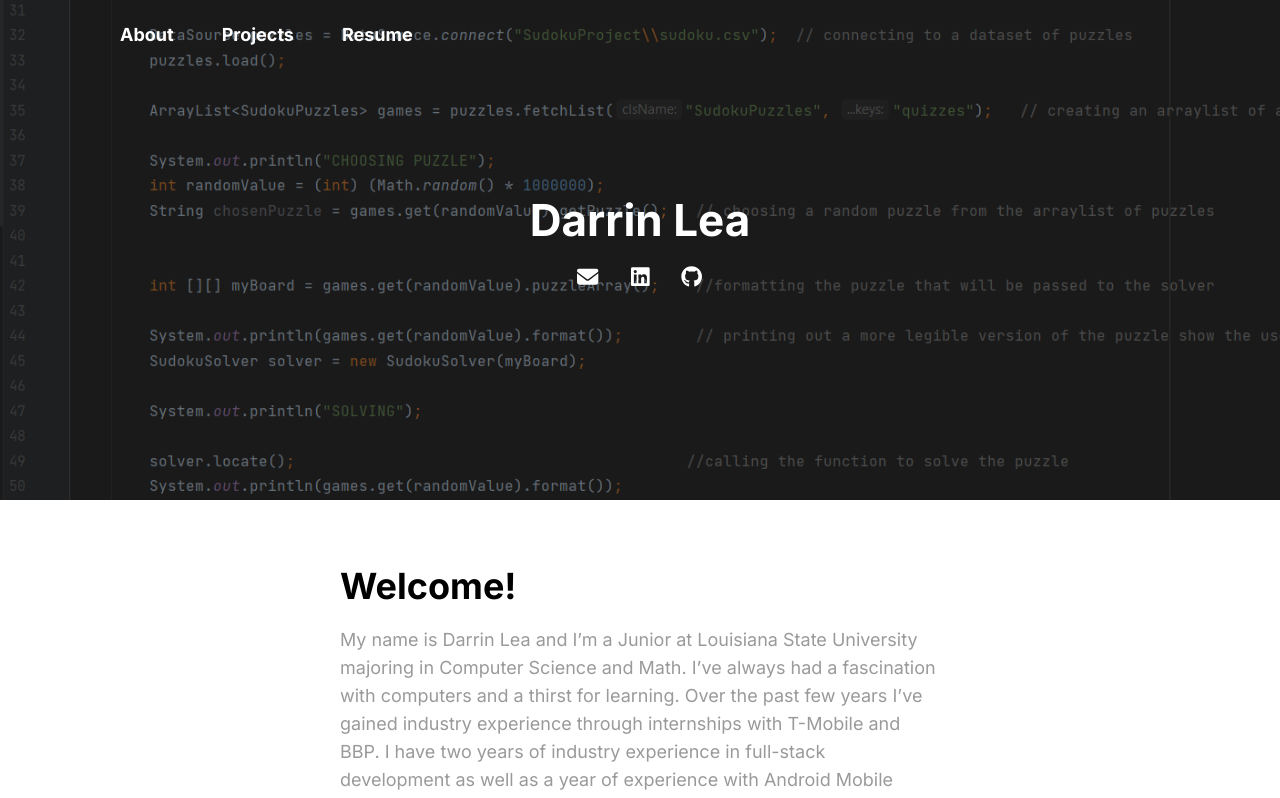
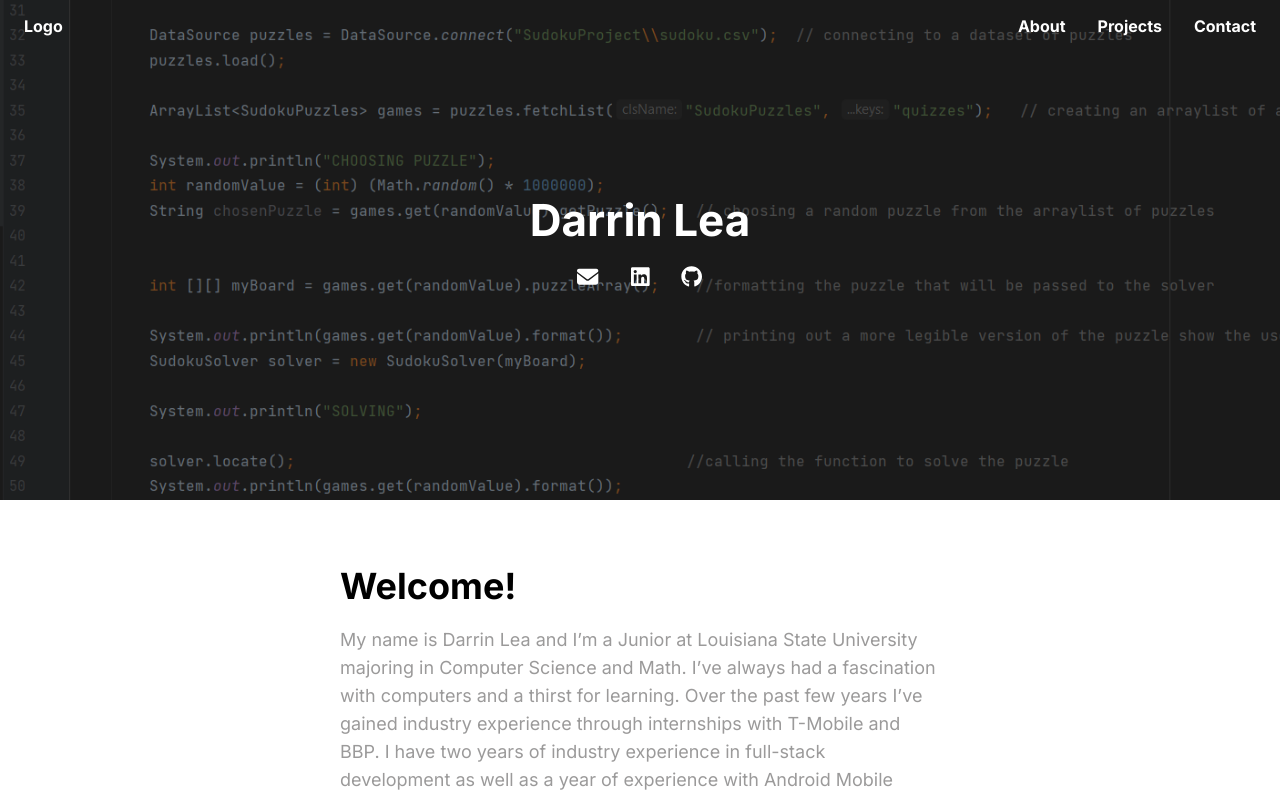
Before and after one commit to dlea8/darrin-website, a React (Create React App) app: page / in a window 1280 px wide. Shown: the top 798 px of the page. Built offline with nearby package versions, Linux system fonts and the light colour scheme.

Commit message:
initial commit for navbar

```diff
--- a/src/NavBar/PagesNavbar.js
+++ b/src/NavBar/PagesNavbar.js
@@ -1,4 +1,4 @@
-import "./navbar.css";
+import "./navbarOld.css";
 import { FontAwesomeIcon } from '@fortawesome/react-fontawesome';
 import { faLinkedin, faGithub } from '@fortawesome/free-brands-svg-icons';
 import {faEnvelope} from  '@fortawesome/free-solid-svg-icons';
--- a/src/NavBar/navbar.css
+++ b/src/NavBar/navbar.css
@@ -1,96 +1,106 @@
-.navbar-container {
-    background-color: transparent;
-    position: absolute;
+/* Base navbar */
+.navbar {
+    position: fixed;
+    top: 0;
     width: 100%;
+    z-index: 1000;
+    background: transparent;
+    transition: background-color 300ms ease, box-shadow 300ms ease;
+
+    color: white;
+    font-weight: bold;
 }
 
-.navbar-flex {
-    display: flex;
-    flex-direction: row;
-    width: 85%;
-    max-width: var(--content-max-width);
-    margin: auto;
-    padding-top: 24px;
+/* After scroll */
+.navbar--scrolled {
+    color: var(--color-text-primary);
+    background-color: white;
+    box-shadow: 0 4px 20px rgba(0, 0, 0, 0.08);
 }
 
-.nav-item {
-    font-size: large;
-    font-weight: bold;
-    color: white;
-    padding: 24px;
+/* Content wrapper */
+.navbar__content {
+    max-width: var(--content-max-width);
+    margin: 0 auto;
+    padding: 1rem 1.5rem;
+
+    display: flex;
+
+    align-items: center;
+    justify-content: space-between;
 }
 
-.nav-item:hover {
-    color: var(--color-primary);
+.navbar__links a {
+    margin-left: 2rem;
+    text-decoration: none;
+    color: inherit;
 }
 
 
+/* HAMBURGER MENU STYLES */
 
-/* ================================================================= */
-
-.page-navbar-wrapper {
-    background-color: var(--color-primary);
-    height: 8vh;
-}
-
-.page-navbar {
-    display: grid;
-    grid-template-columns: 1fr 1fr;
-    width: 85%;
-    height: 100%;
-    margin: auto;
-}
-
-.page-navbar-name {
-    font-size: x-large;
-    font-weight: 600;
-    /* font-family: "Roboto Slab",serif; */
-    color: white;
-    margin: auto 0px;
-
-}
-
-.page-navbar-name:hover {
-    color: var(--color-primary);
+.navbar__hamburger {
+    display: none;
+    font-size: 1.5rem;
+    background: none;
+    border: none;
     cursor: pointer;
 }
 
-.pages-navbar-link {
-    text-decoration: none;
+
+.before-scroll {
     color: white;
 }
 
-.pages-navbar-link:hover {
-    text-decoration: none;
-    color: var(--color-primary);
+.after-scroll {
+    color: var(--color-text-primary);
 }
 
-.pages-navbar-link::after {
-    text-decoration: none;
-    color: white;
+/* Mobile breakpoint */
+@media (max-width: 768px) {
+    .navbar__links {
+        display: none;
+    }
+
+    .navbar__hamburger {
+        display: block;
+    }
 }
 
-.page-navbar-socials-wrapper {
-    align-items: right;
-    justify-content: right;
-    align-content: right;
+
+/* DRAWER STYLES */
+
+.mobile-drawer {
+  position: fixed;
+  top: 0;
+  right: 0;
+  height: 100vh;
+  width: 280px;
+  background: white;
+  transform: translateX(100%);
+  transition: transform 300ms ease;
+  z-index: 1100;
+  padding: 2rem;
+  display: flex;
+  flex-direction: column;
+  gap: 1.5rem;
 }
 
-.page-navbar-socials {
-    display: flex;
-    flex-direction: row;
-    vertical-align: auto;
-    align-items: left;
-    height: 100%;
-    width:fit-content;
-    margin: auto 0 auto auto;
-    align-self: right;
+.mobile-drawer.open {
+  transform: translateX(0);
 }
 
-.page-navbar-socials > a {
-    padding: 4px 0px;
+.drawer-close {
+  align-self: flex-end;
+  background: none;
+  border: none;
+  font-size: 1.25rem;
+  cursor: pointer;
 }
 
-.resume-link {
-    text-decoration: none;
+.drawer-overlay {
+  position: fixed;
+  inset: 0;
+  background: rgba(0, 0, 0, 0.4);
+  z-index: 1050;
 }
--- a/src/NavBar/navbar.js
+++ b/src/NavBar/navbar.js
@@ -1,21 +1,57 @@
+import { useEffect, useState } from "react";
 import "./navbar.css";
 
-const scrollToSection = (navClass) => {
-    console.log('replace scroller');
-}
+export default function Navbar() {
+    const [scrolled, setScrolled] = useState(false);
+    const [open, setOpen] = useState(false);
 
-function NavBar() {
+    useEffect(() => {
+        const onScroll = () => {
+        	setScrolled(window.scrollY > 20);
+        };
+
+        window.addEventListener("scroll", onScroll);
+        return () => window.removeEventListener("scroll", onScroll);
+    }, []);
 
     return (
-    <div className="navbar-container">
-        <div className="navbar-flex">
-            <div onClick={e => scrollToSection("welcome-section")}><label className="nav-item">About</label></div>
-            <div onClick={e => scrollToSection("projects-section")}><label className="nav-item">Projects</label></div>
-            <div><a className="resume-link" href="https://darrinfiles.s3.us-east-2.amazonaws.com/Darrin+Lea+Resume+September+2022.pdf" target="None"><label className="nav-item">Resume</label></a></div>
+        <>
+            <header className={`navbar ${scrolled ? "navbar--scrolled" : ""}`}>
+                <div className="navbar__content">
+					<div className="navbar__logo">Logo</div>
+
+					<nav className="navbar__links">
+						<a href="#about">About</a>
+						<a href="#projects">Projects</a>
+						<a href="#contact">Contact</a>
+					</nav>
+
+					<button
+						className={`navbar__hamburger ${scrolled ? "after-scroll" : "before-scroll"}`}
+						onClick={() => setOpen(true)}
+						aria-label="Open menu"
+					>
+						☰
+					</button>
+                </div>
+            </header>
+
+            {/* Mobile Drawer */}
+            <div className={`mobile-drawer ${open ? "open" : ""}`}>
+                <button
+                className="drawer-close"
+                onClick={() => setOpen(false)}
+                aria-label="Close menu"
+                >
+                ✕
+                </button>
+
+                <a href="#about" onClick={() => setOpen(false)}>About</a>
+                <a href="#projects" onClick={() => setOpen(false)}>Projects</a>
+                <a href="#contact" onClick={() => setOpen(false)}>Contact</a>
             </div>
 
-    </div>
+            {open && <div className="drawer-overlay" onClick={() => setOpen(false)} />}
+        </>
     );
 }
-
-export default NavBar;
--- /dev/null
+++ b/src/NavBar/navbarOld.css
@@ -0,0 +1,96 @@
+.navbar-container {
+    background-color: transparent;
+    position: absolute;
+    width: 100%;
+}
+
+.navbar-flex {
+    display: flex;
+    flex-direction: row;
+    width: 85%;
+    max-width: var(--content-max-width);
+    margin: auto;
+    padding-top: 24px;
+}
+
+.nav-item {
+    font-size: large;
+    font-weight: bold;
+    color: white;
+    padding: 24px;
+}
+
+.nav-item:hover {
+    color: var(--color-primary);
+}
+
+
+
+/* ================================================================= */
+
+.page-navbar-wrapper {
+    background-color: var(--color-primary);
+    height: 8vh;
+}
+
+.page-navbar {
+    display: grid;
+    grid-template-columns: 1fr 1fr;
+    width: 85%;
+    height: 100%;
+    margin: auto;
+}
+
+.page-navbar-name {
+    font-size: x-large;
+    font-weight: 600;
+    /* font-family: "Roboto Slab",serif; */
+    color: white;
+    margin: auto 0px;
+
+}
+
+.page-navbar-name:hover {
+    color: var(--color-primary);
+    cursor: pointer;
+}
+
+.pages-navbar-link {
+    text-decoration: none;
+    color: white;
+}
+
+.pages-navbar-link:hover {
+    text-decoration: none;
+    color: var(--color-primary);
+}
+
+.pages-navbar-link::after {
+    text-decoration: none;
+    color: white;
+}
+
+.page-navbar-socials-wrapper {
+    align-items: right;
+    justify-content: right;
+    align-content: right;
+}
+
+.page-navbar-socials {
+    display: flex;
+    flex-direction: row;
+    vertical-align: auto;
+    align-items: left;
+    height: 100%;
+    width:fit-content;
+    margin: auto 0 auto auto;
+    align-self: right;
+}
+
+.page-navbar-socials > a {
+    padding: 4px 0px;
+}
+
+.resume-link {
+    text-decoration: none;
+}
--- a/src/Pages/GolfPage.js
+++ b/src/Pages/GolfPage.js
@@ -3,7 +3,7 @@ import AOS from 'aos';
 import 'aos/dist/aos.css';
 import "../Styles/GlobalStyles.css";
 import Footer from "../Footer/footer";
-import PageNavbar from "../NavBar/PagesNavbar";
+import PageNavbar from "../Navbar/PagesNavbar";
 import "../Styles/pages.css";
 import score from "../assets/score.jpg";
 import home from "../assets/GolfAssistantHome.jpg";
--- a/src/Pages/Home.js
+++ b/src/Pages/Home.js
@@ -1,7 +1,7 @@
 import Header from '../Header/header';
 import Welcome from '../WelcomeSection/welcome';
 import Projects from '../ProjectsSection/projects';
-import NavBar from '../NavBar/navbar';
+import Navbar from '../Navbar/navbar.js';
 import Footer from '../Footer/footer';
 import Publications from '../PublicationsSection/publications';
 
@@ -9,7 +9,7 @@ function Home() {
     return (
 
       <div className="App">
-        <NavBar></NavBar>
+        <Navbar></Navbar>
         <Header></Header>
         <Welcome></Welcome>
         <Projects/>
--- a/src/Pages/PersonalWeb.js
+++ b/src/Pages/PersonalWeb.js
@@ -3,7 +3,7 @@ import AOS from 'aos';
 import 'aos/dist/aos.css';
 import "../Styles/GlobalStyles.css";
 import Footer from "../Footer/footer";
-import PageNavbar from "../NavBar/PagesNavbar";
+import PageNavbar from "../Navbar/PagesNavbar";
 import "../Styles/pages.css";
 import codeImage from "../assets/ReactWebsite.jpg";
 
--- a/src/Pages/SudokuSolver.js
+++ b/src/Pages/SudokuSolver.js
@@ -3,7 +3,7 @@ import AOS from 'aos';
 import 'aos/dist/aos.css';
 import "../Styles/GlobalStyles.css";
 import Footer from "../Footer/footer";
-import PageNavbar from "../NavBar/PagesNavbar";
+import PageNavbar from "../Navbar/PagesNavbar";
 import "../Styles/pages.css";
 import codeImage from "../assets/sudokuSolverCode.jpg";
 
```
Also changed, not shown: src/App.js (+0 -8 lines), src/NavBar/navbarOld.js (added, +21 -0 lines). Lines whose indentation alone changed are shown as unchanged.
